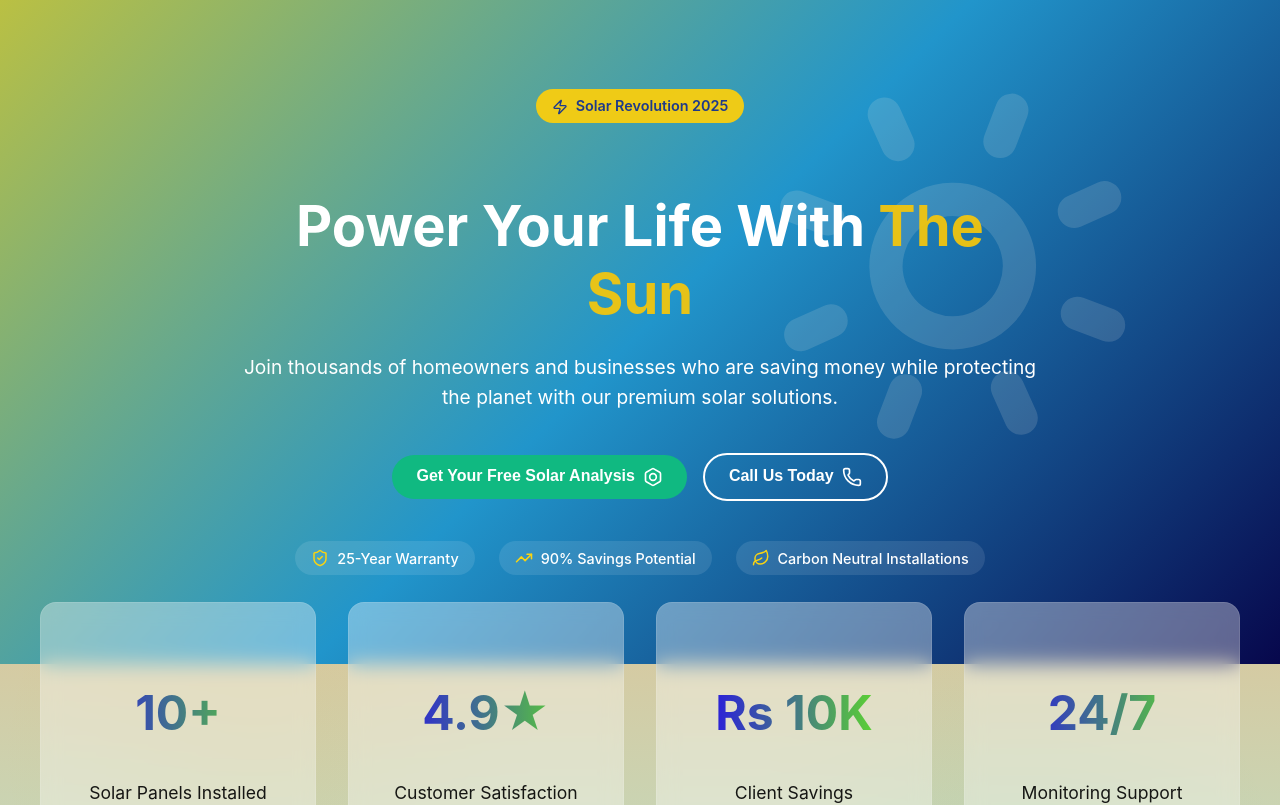
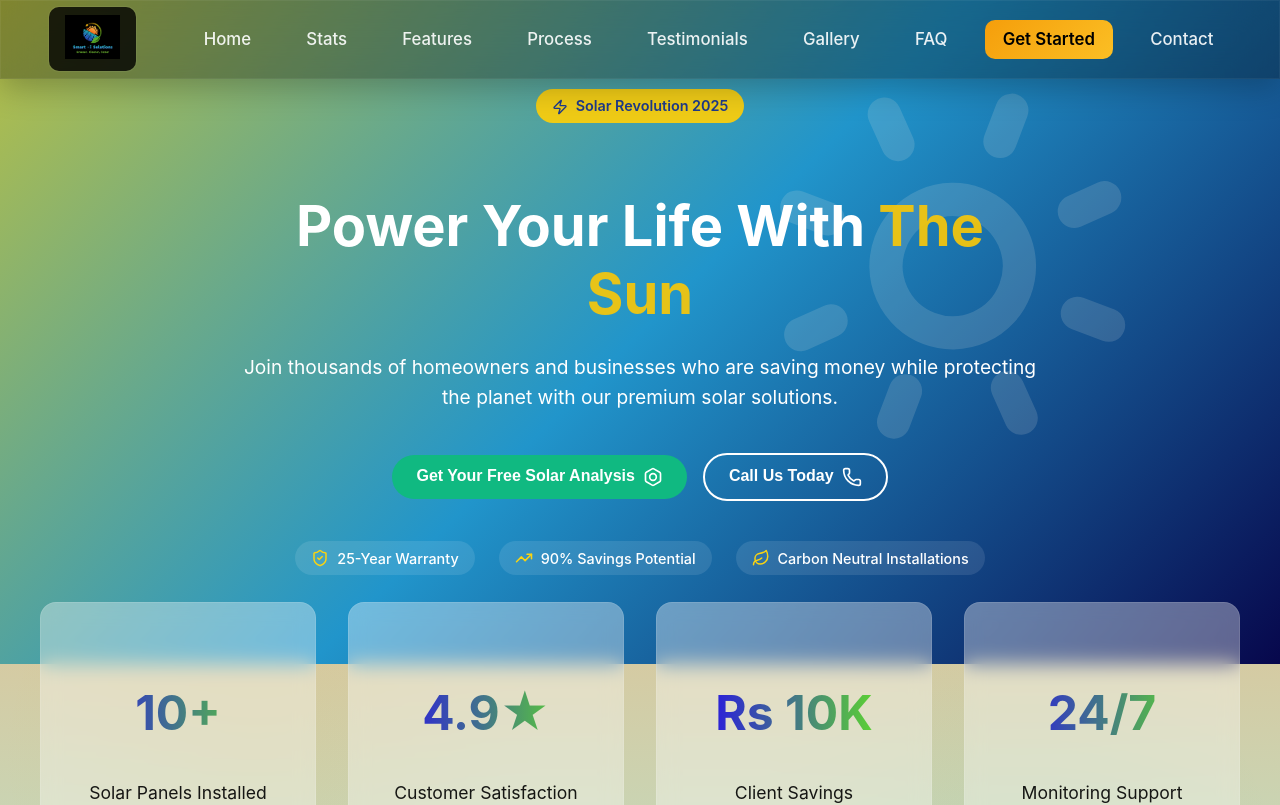
Before and after one commit to PawanSankalpa/Smart--i-solutions, a React (Create React App) app: page / in a window 1280 px wide. Shown: the top 805 px of the page. Built offline with nearby package versions, Linux system fonts and the light colour scheme.

Commit message:
Add the nav bar

```diff
--- a/src/App.js
+++ b/src/App.js
@@ -1,4 +1,5 @@
 import React from "react";
+import NavigationBar from "./components/NavigationBar.jsx";
 import HeroSection from "./components/HeroSection.jsx";
 import StatsSection from "./components/StatsSection";
 import FeaturesSection from "./components/FeaturesSection.jsx";
@@ -15,6 +16,7 @@ import "./App.css";
 function App() {
   return (
     <div className="app-container">
+      <NavigationBar />
       <HeroSection />
       <StatsSection />
        <FeaturesSection />
--- a/src/components/CTA.jsx
+++ b/src/components/CTA.jsx
@@ -3,7 +3,7 @@ import { Zap, Sun, Phone } from "lucide-react";
 import "../styles/CTA.css";
 
 const CTA = () => (
-  <section className="cta-section">
+  <section id="cta" className="cta-section">
     <div className="cta-container">
       <div className="cta-content">
         <Zap className="cta-icon" size={48} />
--- a/src/components/ContactSection.jsx
+++ b/src/components/ContactSection.jsx
@@ -2,7 +2,7 @@ import React from "react";
 import "../styles/ContactSection.css";
 
 const ContactSection = () => (
-  <section className="contact-section">
+  <section id="contact" className="contact-section">
     <div className="contact-container">
       <div className="contact-grid">
 
--- a/src/components/FAQSection.jsx
+++ b/src/components/FAQSection.jsx
@@ -50,7 +50,7 @@ const FAQSection = () => {
   ];
 
   return (
-    <section className="faq-section">
+    <section id="faq" className="faq-section">
       <div className="faq-container">
         <h2 className="faq-title">Frequently Asked Questions</h2>
         <p className="faq-subtitle">Answers to common questions about going solar</p>
--- a/src/components/FeaturesSection.jsx
+++ b/src/components/FeaturesSection.jsx
@@ -37,7 +37,7 @@ const features = [
 
 export default function FeaturesSection() {
   return (
-    <section className="features-section">
+    <section id="features" className="features-section">
       <div className="features-header">
         <h2>Why Smart -i Solutions Stands Out</h2>
         <p>We're not just another solar company - we're your energy transformation partners</p>
--- a/src/components/GallerySection.jsx
+++ b/src/components/GallerySection.jsx
@@ -36,7 +36,7 @@ const GallerySection = () => {
   ];
 
   return (
-    <section className="gallery-section">
+    <section id="gallery" className="gallery-section">
       <div className="gallery-header">
         <h2>Our Solar Installations</h2>
         <p>Beautiful, efficient solar solutions for every type of property</p>
--- a/src/components/HeroSection.jsx
+++ b/src/components/HeroSection.jsx
@@ -4,7 +4,7 @@ import { Sun, Zap, ShieldCheck, TrendingUp, Leaf, Bolt, Phone } from "lucide-rea
 import "../styles/HeroSection.css";
 
 const HeroSection = () => (
-  <section className="hero-section">
+  <section id="hero" className="hero-section">
     <motion.div
       className="hero-sun"
       animate={{ rotate: 360 }}
--- /dev/null
+++ b/src/components/NavigationBar.jsx
@@ -0,0 +1,38 @@
+import React, { useState } from "react";
+import "../styles/NavigationBar.css";
+
+const NavigationBar = () => {
+  const [isOpen, setIsOpen] = useState(false);
+
+  const scrollToSection = (id) => {
+    const section = document.getElementById(id);
+    if (section) {
+      section.scrollIntoView({ behavior: "smooth" });
+      setIsOpen(false); // close menu on mobile
+    }
+  };
+
+  return (
+    <nav className="navbar">
+      <div className="navbar-logo" onClick={() => scrollToSection("hero")}>
+        <img src="/logoSmart.png" alt="logo" />
+      </div>
+      <div className={`navbar-links ${isOpen ? "open" : ""}`}>
+        <a onClick={() => scrollToSection("hero")}>Home</a>
+        <a onClick={() => scrollToSection("stats")}>Stats</a>
+        <a onClick={() => scrollToSection("features")}>Features</a>
+        <a onClick={() => scrollToSection("process")}>Process</a>
+        <a onClick={() => scrollToSection("testimonials")}>Testimonials</a>
+        <a onClick={() => scrollToSection("gallery")}>Gallery</a>
+        <a onClick={() => scrollToSection("faq")}>FAQ</a>
+        <a onClick={() => scrollToSection("cta")}>Get Started</a>
+        <a onClick={() => scrollToSection("contact")}>Contact</a>
+      </div>
+      <div className="menu-toggle" onClick={() => setIsOpen(!isOpen)}>
+        ☰
+      </div>
+    </nav>
+  );
+};
+
+export default NavigationBar;
--- a/src/components/ProcessSection.jsx
+++ b/src/components/ProcessSection.jsx
@@ -37,7 +37,7 @@ const processSteps = [
 ];
 
 const ProcessSection = () => (
-  <section className="process-section">
+  <section id="process" className="process-section">
     <div className="container">
       <motion.div
         initial={{ opacity: 0 }}
--- a/src/components/StatsSection.jsx
+++ b/src/components/StatsSection.jsx
@@ -2,7 +2,7 @@ import React from "react";
 import "../styles/StatsSection.css";
 
 const StatsSection = () => (
-  <section className="stats-section">
+  <section id="stats" className="stats-section">
     <div className="stats-container">
       <div className="stats-grid">
         <div className="stat-item">
--- a/src/components/TestimonialSection.jsx
+++ b/src/components/TestimonialSection.jsx
@@ -57,7 +57,7 @@ const TestimonialSection = () => {
   };
 
   return (
-    <section className="testimonial-carousel-section">
+    <section id='testimonials' className="testimonial-carousel-section">
       <div className="testimonial-header">
         <h2>What Our Customers Say</h2>
         <p>Don't just take our word for it - hear from homeowners and businesses who made the switch</p>
--- /dev/null
+++ b/src/styles/NavigationBar.css
@@ -0,0 +1,168 @@
+/* Base Styles */
+body {
+  margin: 0;
+  overflow-x: hidden;
+}
+
+.navbar {
+  position: fixed;
+  top: 0;
+  width: 100%;
+  padding: 0.4rem 3rem;
+  background: rgba(0, 0, 0, 0.3); /* semi-transparent black */
+  backdrop-filter: blur(20px);
+  -webkit-backdrop-filter: blur(20px);
+  box-shadow: 0 8px 32px rgba(0, 0, 0, 0.25);
+  border: 1px solid rgba(255, 255, 255, 0.05);
+
+  z-index: 1000;
+  display: flex;
+  align-items: center;
+  justify-content: space-between;
+  transition: all 0.5s cubic-bezier(0.33, 0.85, 0.56, 1.2);
+  box-sizing: border-box;
+  border-bottom: 1px solid rgba(255, 255, 255, 0.05);
+  overflow-x: hidden;
+}
+
+.navbar.scrolled {
+  background: rgba(0, 0, 0, 0.65);
+  backdrop-filter: blur(20px);
+  -webkit-backdrop-filter: blur(20px);
+  padding: 0.75rem 3rem;
+  border-bottom: 1px solid rgba(245, 158, 11, 0.1);
+  box-shadow: 0 6px 20px rgba(0, 0, 0, 0.25);
+}
+
+/* Logo */
+.navbar-logo {
+  cursor: pointer;
+  background: rgba(0, 0, 0, 0.8);
+  padding: 0.5rem 1rem;
+  border-radius: 10px;
+  transition: all 0.4s ease;
+  box-shadow: 0 0 0 1px rgba(255, 255, 255, 0.05);
+}
+
+.navbar-logo img {
+  height: 2.75rem;
+  width: auto;
+  transition: transform 0.4s ease;
+}
+
+.navbar-logo:hover img {
+  transform: scale(1.08);
+}
+
+/* Nav Links */
+.navbar-links {
+  display: flex;
+  align-items: center;
+  gap: 1.25rem;
+}
+
+.navbar-links a {
+  color: rgba(255, 255, 255, 0.9);
+  text-decoration: none;
+  font-size: 1.05rem;
+  font-weight: 500;
+  padding: 0.6rem 1.1rem;
+  border-radius: 8px;
+  transition: all 0.3s ease;
+  position: relative;
+  overflow: hidden;
+}
+
+.navbar-links a::before {
+  content: "";
+  position: absolute;
+  bottom: 0;
+  left: 0;
+  width: 0%;
+  height: 2px;
+  background: linear-gradient(90deg, #f59e0b, #fbbf24);
+  transition: width 0.4s ease;
+}
+
+.navbar-links a:hover {
+  color: #fff;
+  background: rgba(255, 255, 255, 0.08);
+  backdrop-filter: blur(6px);
+  transform: translateY(-1px);
+}
+
+.navbar-links a:hover::before {
+  width: 100%;
+}
+
+.navbar-links a:nth-last-child(2) {
+  background: linear-gradient(135deg, #f59e0b, #fbbf24);
+  color: #000;
+  font-weight: 600;
+  border-radius: 10px;
+  transition: all 0.3s ease;
+}
+
+.navbar-links a:nth-last-child(2):hover {
+  transform: scale(1.05);
+}
+
+/* Toggle Button */
+.menu-toggle {
+  display: none;
+  font-size: 1.8rem;
+  color: rgba(255, 255, 255, 0.95);
+  cursor: pointer;
+  padding: 0.5rem;
+  z-index: 1100;
+}
+
+/* Responsive Styles */
+@media (max-width: 1024px) {
+  .navbar {
+    padding: 1.25rem 2rem;
+  }
+}
+
+@media (max-width: 768px) {
+  .navbar {
+    padding: 1rem 1.5rem;
+  }
+
+  .navbar-links {
+    position: fixed;
+    top: 0;
+    left: 0;
+    right: 0;
+    bottom: 0;
+    flex-direction: column;
+    justify-content: center;
+    background: rgba(0, 0, 0, 0.7);
+    backdrop-filter: blur(30px);
+    -webkit-backdrop-filter: blur(30px);
+    transform: translateX(-100%);
+    transition: transform 0.6s ease;
+    gap: 2rem;
+    padding: 2rem 1.5rem;
+    z-index: 999;
+    overflow-y: auto;
+    box-sizing: border-box;
+  }
+
+  .navbar-links.open {
+    transform: translateX(0);
+  }
+
+  .navbar-links a {
+    font-size: 1.4rem;
+    padding: 0.9rem 1.5rem;
+    width: 100%;
+    text-align: center;
+    border-radius: 12px;
+    transition: all 0.4s ease;
+  }
+
+  .menu-toggle {
+    display: block;
+  }
+}
```
Also changed, not shown: public/logoSmart.png (added).
